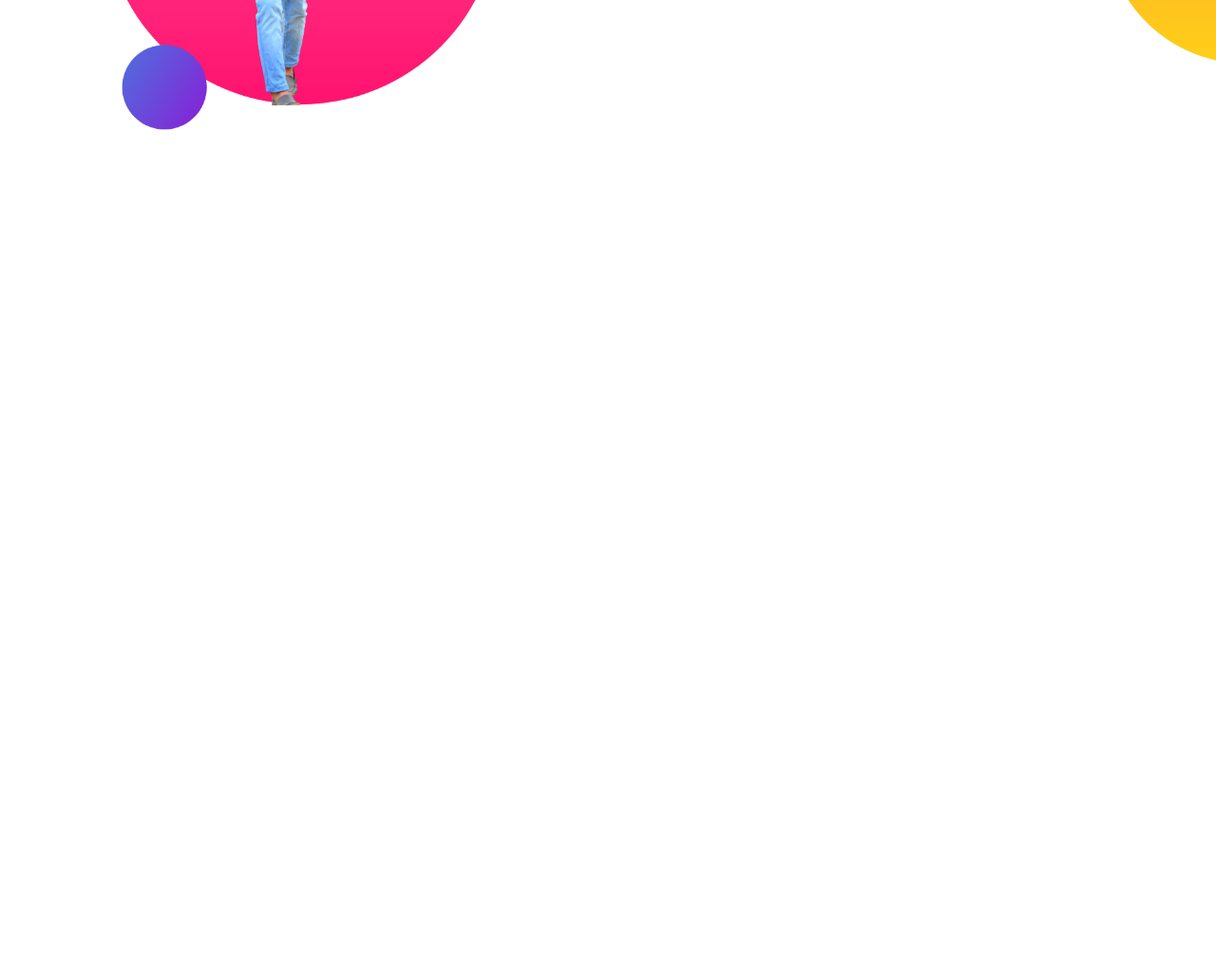
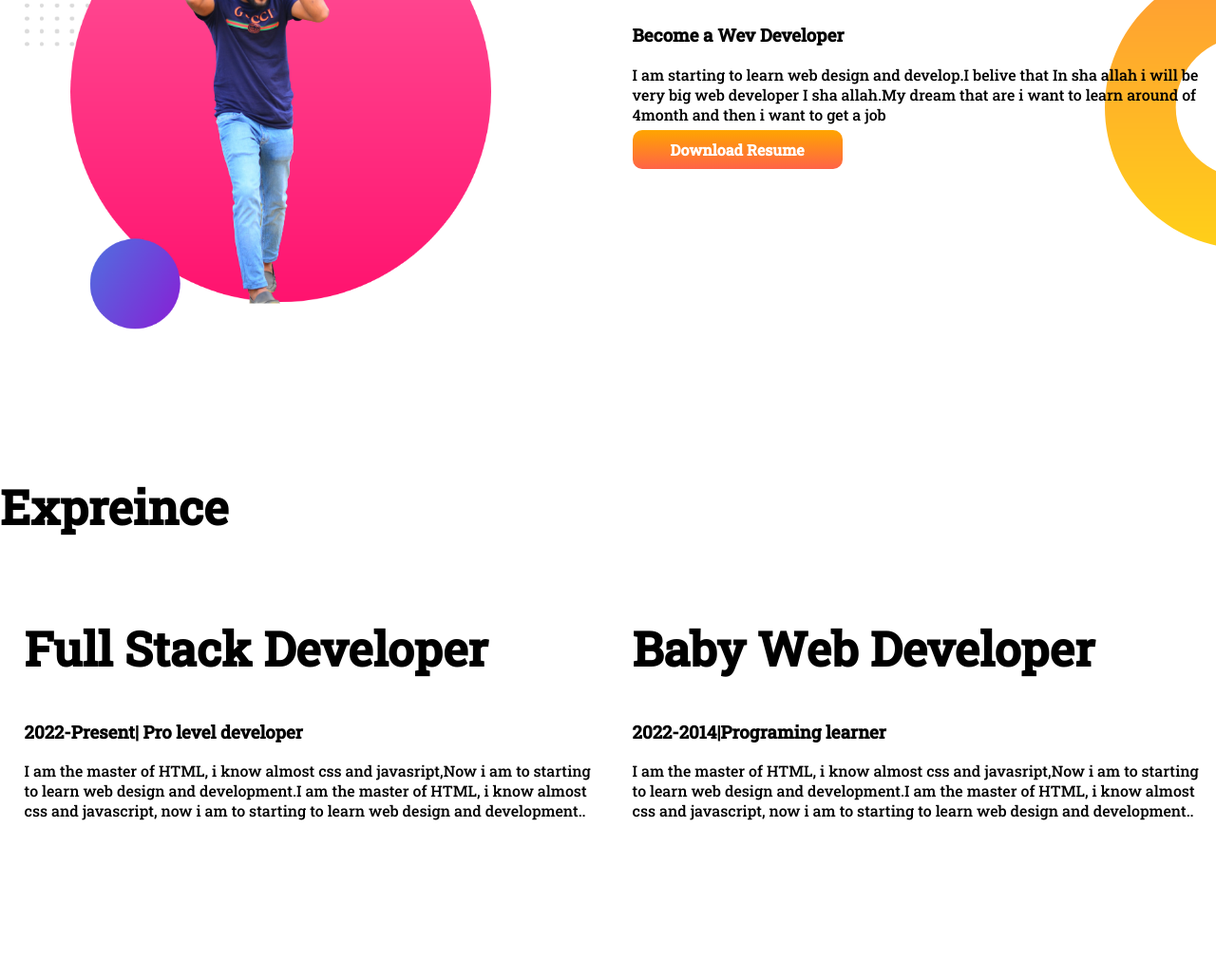
Before and after one commit to arafitalukder/portfolio, a plain HTML site: page index.html in a window 1280 px wide. Shown: the part 767-1797 px from the top of the page at 95% size. Before the commit the page ends 908 px from the top, so only its background shows below. Drawn offline with Linux system fonts and the light colour scheme.

Commit message:
dream added

```diff
--- a/index.html
+++ b/index.html
@@ -13,7 +13,7 @@
 </head>
 
 <body>
-    <section class="top-banner">
+    <section class="top-banner flexible-container" >
         <div class="half-width">
             <h1>Welcome to </h1>
             <h1><span class="orange">Arafi Talukder</span> World</h1>
@@ -30,7 +30,7 @@
             <img src="images/arafi.bg.png" alt="">
         </div>
     </section>
-    <section class="Dream-big">
+    <section class="Dream-big flexible-container">
         <div class="half-width">
             <img src="images/arafi.png" alt="">
         </div>
@@ -45,6 +45,32 @@
 
     </section>
 
+    <section class="expreince-area">
+        <h1>Expreince</h1>
+        <div class="flexible-container">
+            <div class="half-width">
+                <h1>Full Stack Developer</h1>
+                <h3>2022-Present| Pro level developer</h3>
+                <p> I am the master of HTML, i know almost css and javasript,Now i am to starting to learn
+                    web design and development.I am the master of HTML, i know almost css and javascript, now
+                     i am to starting to learn web design and development..
+                </p>
+
+            </div>
+            <div class="half-width">
+                <h1>Baby Web Developer</h1>
+                <h3>2022-2014|Programing learner</h3>
+                <p> I am the master of HTML, i know almost css and javasript,Now i am to starting to learn
+                    web design and development.I am the master of HTML, i know almost css and javascript, now
+                     i am to starting to learn web design and development..
+                </p>
+
+
+            </div>
+        </div>
+
+    </section>
+
 </body>
 
 </html>
--- a/style.css
+++ b/style.css
@@ -2,18 +2,20 @@ body{
     font-family: 'Roboto Slab', serif;
     margin: 0;
 }
+
 h1{
     font-size: 50px;
 }
 .orange{
     color: orange;
 }
-section{
+.flexible-container{
     display: flex;
+    margin-bottom: 150px;
 }
 .half-width{
     width: 50%;
-    padding-left: 5%;
+    padding-left: 2%;
 }
 .half-width img{
     width: 80%;
```
